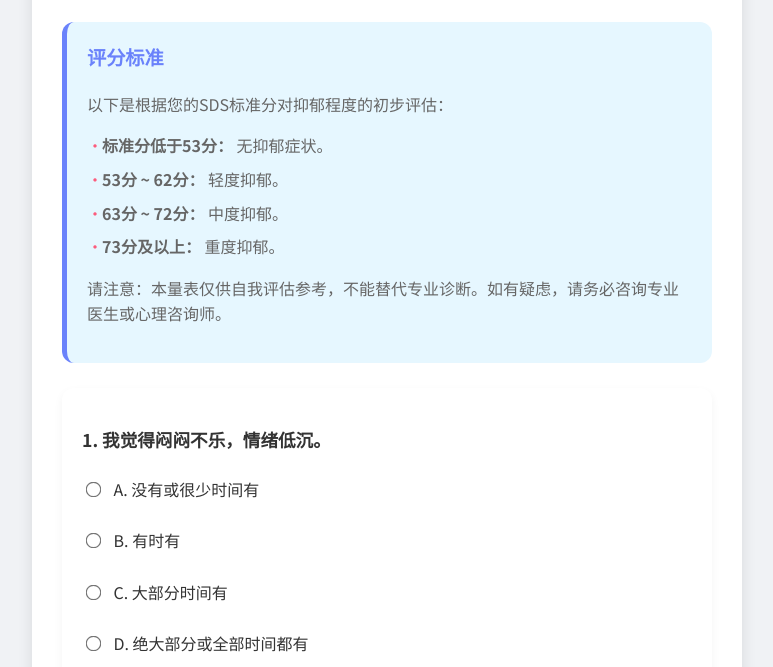
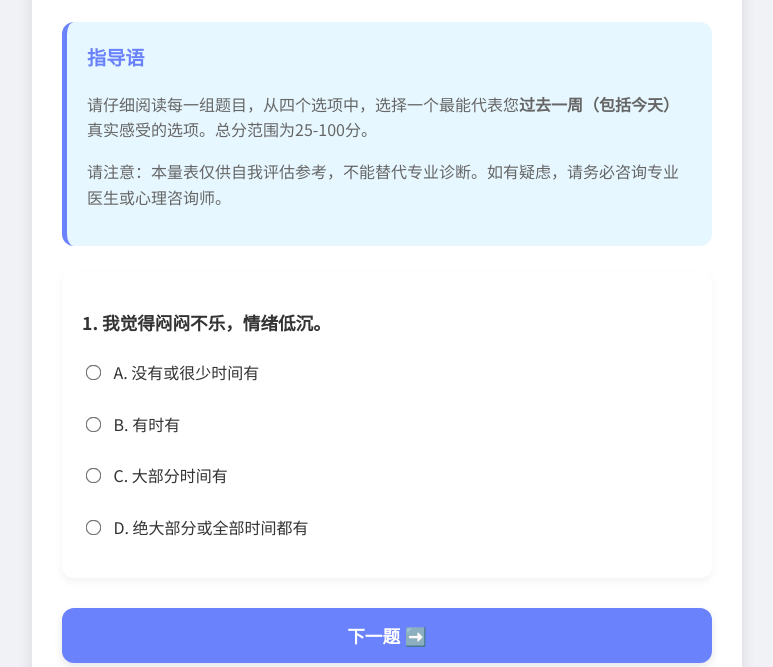
Before and after one commit to xhserver123/self-assessment, a plain HTML site: page SDS.html in a window 1280 px wide. Shown: the part 133-800 px from the top of the page, without its empty margins (253-1026 px from the left). Drawn offline with Linux system fonts and the light colour scheme.

Commit message:
更新 SDS.html

```diff
--- a/SDS.html
+++ b/SDS.html
@@ -57,14 +57,8 @@
     <div class="container">
         <h1>SDS抑郁自评量表</h1>
         <div class="scoring-rules">
-            <h3>评分标准</h3>
-            <p>以下是根据您的SDS标准分对抑郁程度的初步评估：</p>
-            <ul>
-                <li><strong>标准分低于53分：</strong> 无抑郁症状。</li>
-                <li><strong>53分 ~ 62分：</strong> 轻度抑郁。</li>
-                <li><strong>63分 ~ 72分：</strong> 中度抑郁。</li>
-                <li><strong>73分及以上：</strong> 重度抑郁。</li>
-            </ul>
+            <h3>指导语</h3>
+            <p>请仔细阅读每一组题目，从四个选项中，选择一个最能代表您<strong>过去一周（包括今天）</strong>真实感受的选项。总分范围为25-100分。</p>
             <p>请注意：本量表仅供自我评估参考，不能替代专业诊断。如有疑虑，请务必咨询专业医生或心理咨询师。</p>
         </div>
         <form id="sdsForm">
```
